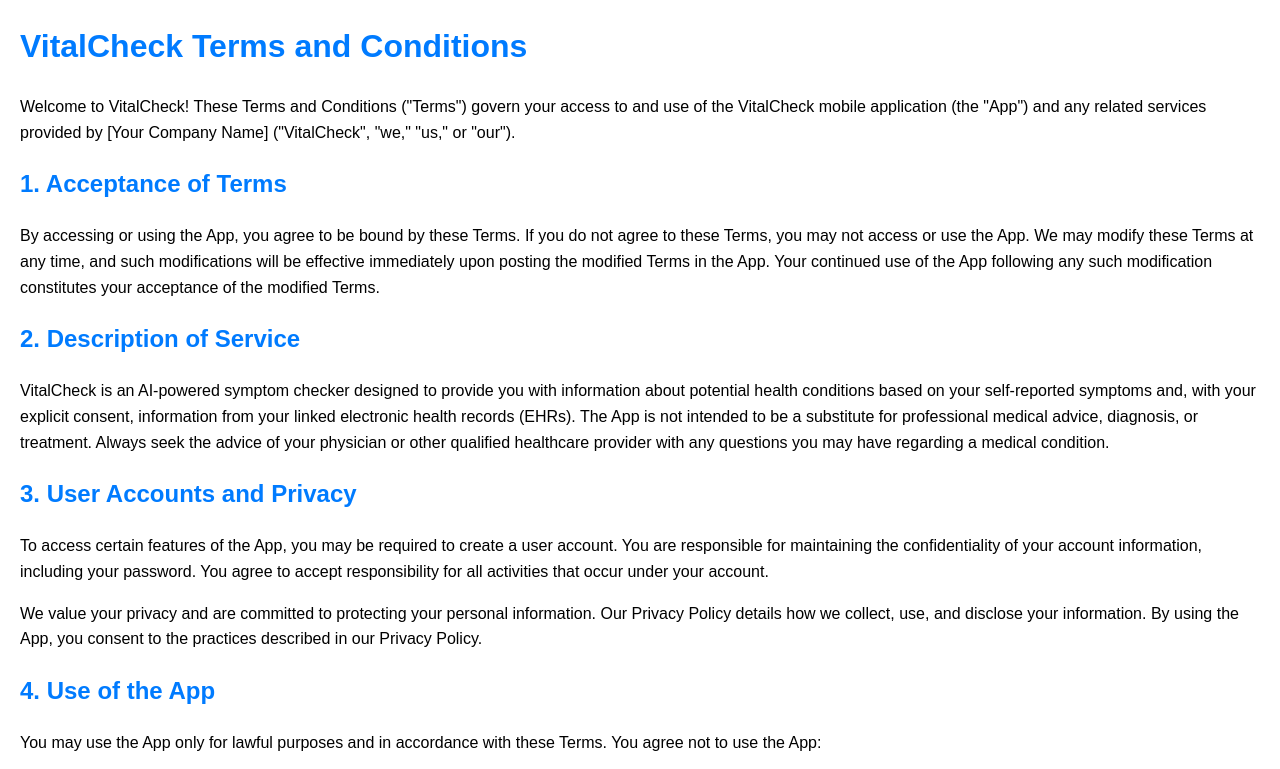
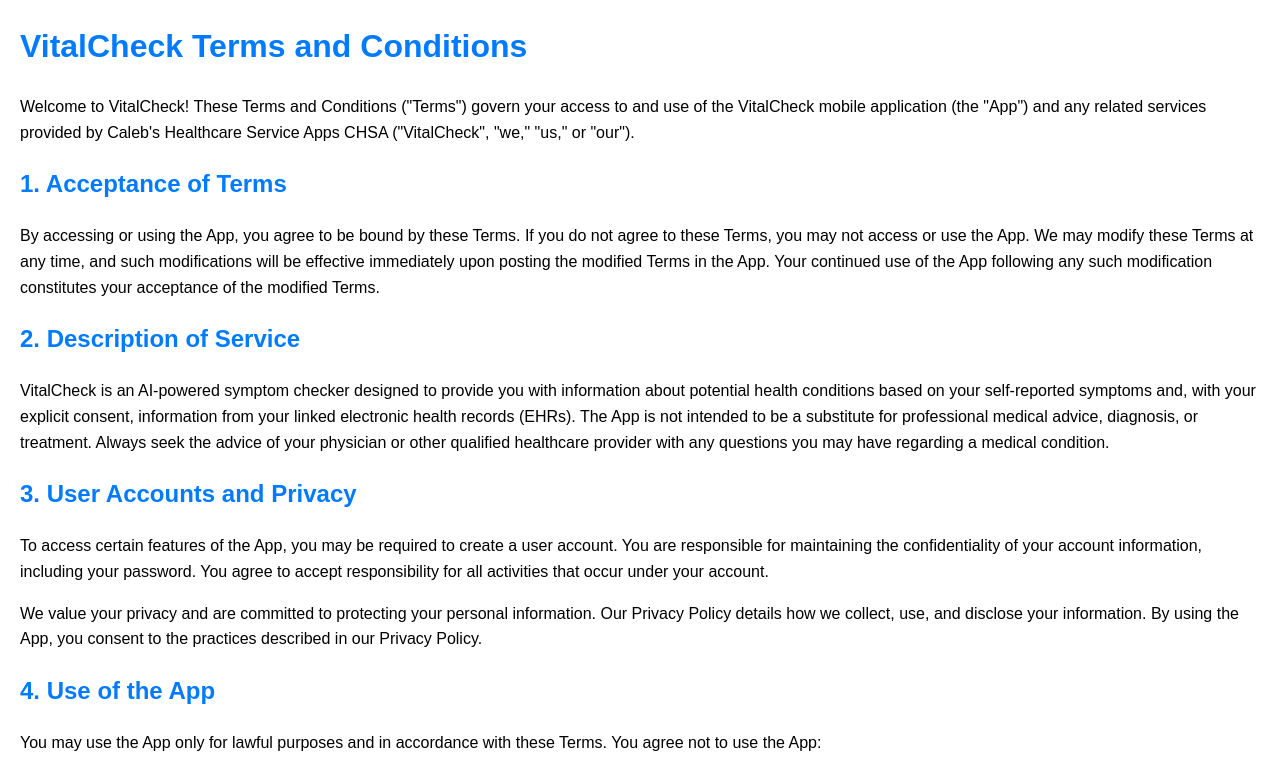
Before and after one commit to CHSAInc/CHSAInc.github.io, a plain HTML site: page index.html in a window 1280 px wide. Shown: the top 769 px of the page. Drawn offline with Linux system fonts and the light colour scheme.

Commit message:
Update index.html

```diff
--- a/index.html
+++ b/index.html
@@ -25,7 +25,7 @@
 
     <h1>VitalCheck Terms and Conditions</h1>
 
-    <p>Welcome to VitalCheck! These Terms and Conditions ("Terms") govern your access to and use of the VitalCheck mobile application (the "App") and any related services provided by [Your Company Name] ("VitalCheck", "we," "us," or "our").</p>
+    <p>Welcome to VitalCheck! These Terms and Conditions ("Terms") govern your access to and use of the VitalCheck mobile application (the "App") and any related services provided by Caleb's Healthcare Service Apps CHSA ("VitalCheck", "we," "us," or "our").</p>
 
     <h2>1. Acceptance of Terms</h2>
 
```
